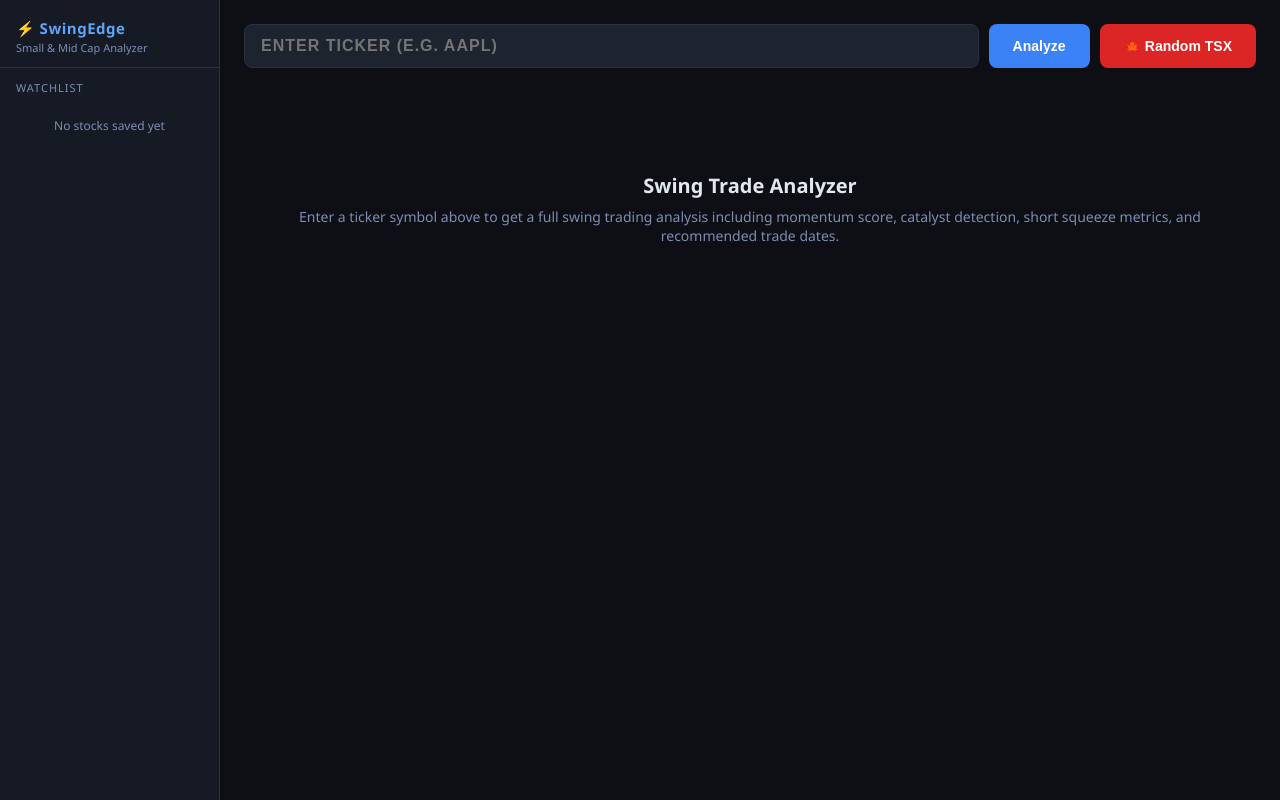
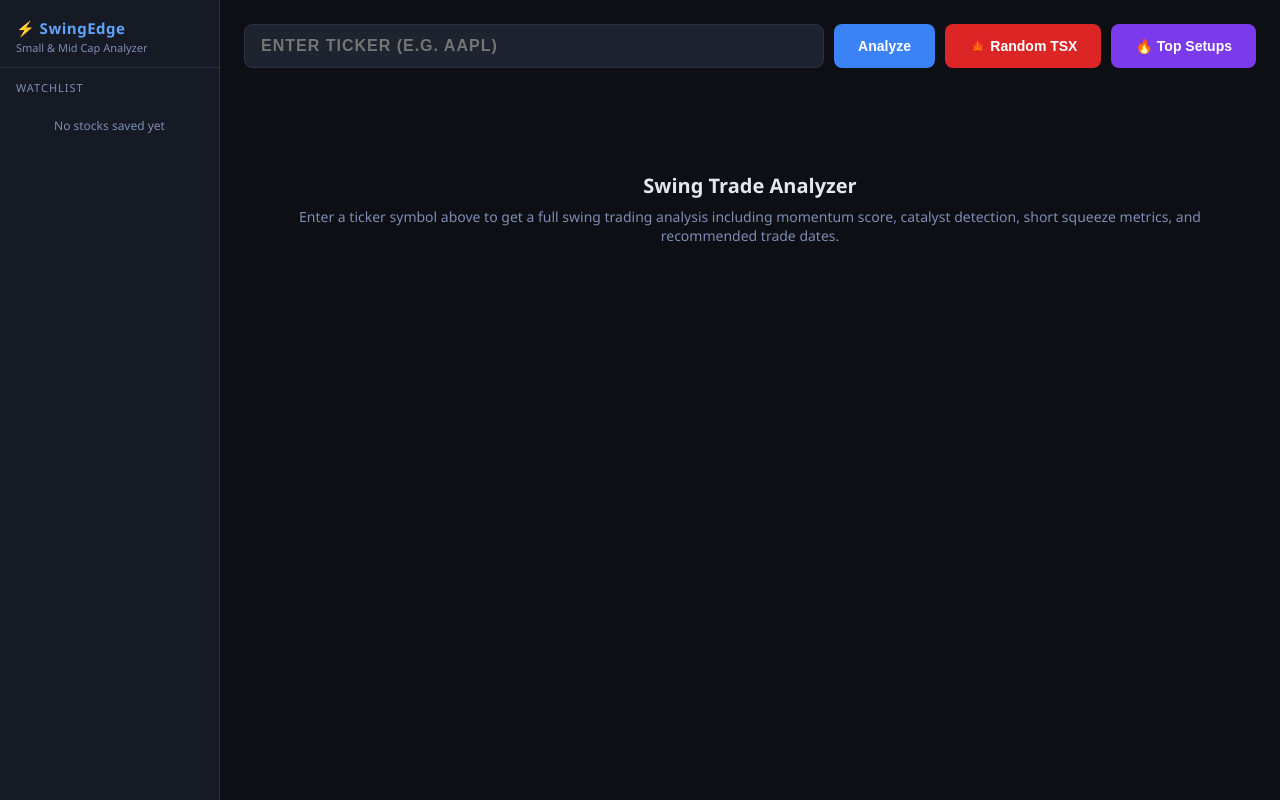
Before and after one commit to gregorybostonn-droid/swing-trade-analyzer, a Flask app: page / in a window 1280 px wide. Run offline with Flask 3, Linux system fonts and the light colour scheme; data that the repository does not hold is empty.

Commit message:
Add Top Setups scanner — filters 60 stocks for score 70+
Scans US momentum stocks + top TSX names in parallel (10 threads).
Results show score, price, change %, RVOL, and rating. Click any
result to load the full analysis. Respects 15-min cache so repeat
scans are instant.

Co-Authored-By: Claude Sonnet 4.6 <noreply@anthropic.com>

```diff
--- a/app.py
+++ b/app.py
@@ -1,11 +1,12 @@
 import random
 import re
+from concurrent.futures import ThreadPoolExecutor, as_completed
+from datetime import datetime
 
 from flask import Flask, jsonify, render_template, request
 from flask_caching import Cache
 
 from data import get_stock_data, load_watchlist, save_watchlist
-from datetime import datetime
 
 app = Flask(__name__)
 cache = Cache(app, config={"CACHE_TYPE": "SimpleCache", "CACHE_DEFAULT_TIMEOUT": 900})
@@ -75,6 +76,58 @@ def analyze():
     return jsonify(result)
 
 
+SCAN_UNIVERSE = [
+    # US — high-momentum small/mid cap
+    "NVDA", "AMD", "TSLA", "MSTR", "COIN", "PLTR", "SMCI", "IONQ", "RKLB",
+    "HOOD", "SOFI", "UPST", "AFRM", "DKNG", "CRWD", "SNOW", "DDOG", "NET",
+    "PANW", "ZS", "UBER", "DASH", "SQ", "PYPL", "ROKU", "SPOT", "TTD",
+    "SHOP", "ABNB", "LYFT", "RIVN", "JOBY", "ACHR", "LUNR", "RDW",
+    # TSX — most liquid momentum names
+    "SHOP.TO", "CSU.TO", "AEM.TO", "WPM.TO", "FNV.TO", "CCO.TO", "NXE.TO",
+    "ARX.TO", "TVE.TO", "MEG.TO", "FM.TO", "HBM.TO", "CLS.TO", "MDA.TO",
+    "DCBO.TO", "WELL.TO", "GUD.TO", "BAM.TO", "ATD.TO", "DOL.TO",
+    "WSP.TO", "GFL.TO", "CAE.TO", "AC.TO", "SU.TO", "CVE.TO",
+]
+
+
+@app.route("/scan")
+def scan():
+    min_score = int(request.args.get("min_score", 70))
+    results = []
+
+    def fetch(ticker):
+        key = f"stock_{ticker}"
+        cached = cache.get(key)
+        if cached:
+            return cached
+        d = get_stock_data(ticker)
+        if d.get("success"):
+            cache.set(key, d)
+        return d
+
+    with ThreadPoolExecutor(max_workers=10) as executor:
+        futures = {executor.submit(fetch, t): t for t in SCAN_UNIVERSE}
+        for future in as_completed(futures):
+            d = future.result()
+            if d.get("success") and d.get("score", {}).get("total", 0) >= min_score:
+                results.append({
+                    "ticker":     d["ticker"],
+                    "name":       d["name"],
+                    "score":      d["score"]["total"],
+                    "rating":     d["score"]["rating"],
+                    "color":      d["score"]["color"],
+                    "price":      d["price"],
+                    "change_pct": d["change_pct"],
+                    "rvol":       d["rvol"],
+                    "rsi":        d["rsi"],
+                    "sector":     d["sector"],
+                    "cap_tier":   d["cap_tier"],
+                })
+
+    results.sort(key=lambda x: x["score"], reverse=True)
+    return jsonify({"success": True, "results": results, "scanned": len(SCAN_UNIVERSE)})
+
+
 @app.route("/random-tsx")
 def random_tsx():
     return jsonify({"ticker": random.choice(TSX_TICKERS)})
--- a/static/main.js
+++ b/static/main.js
@@ -528,3 +528,66 @@ function loadTicker(ticker) {
 }
 
 loadWatchlist();
+
+// ── Scanner ───────────────────────────────────────────────────────────────────
+async function openScanner() {
+  const modal = document.getElementById('scanModal');
+  modal.style.display = 'flex';
+  document.getElementById('scanLoading').style.display = 'block';
+  document.getElementById('scanResults').style.display = 'none';
+  document.getElementById('scanSubtitle').textContent = 'Scanning 60 stocks across US & TSX…';
+
+  try {
+    const res  = await fetch('/scan?min_score=70');
+    const data = await res.json();
+    document.getElementById('scanLoading').style.display = 'none';
+
+    if (!data.success || !data.results.length) {
+      document.getElementById('scanResults').innerHTML =
+        '<div style="text-align:center;padding:40px;color:var(--muted)">No stocks scored 70+ right now. Market conditions may be weak.</div>';
+      document.getElementById('scanResults').style.display = 'block';
+      return;
+    }
+
+    document.getElementById('scanSubtitle').textContent =
+      `Found ${data.results.length} setup${data.results.length !== 1 ? 's' : ''} out of ${data.scanned} stocks scanned`;
+
+    document.getElementById('scanResults').innerHTML = data.results.map(r => {
+      const chgCls  = r.change_pct >= 0 ? 'pos' : 'neg';
+      const chgSign = r.change_pct >= 0 ? '+' : '';
+      return `
+        <div onclick="loadTicker('${r.ticker}'); closeScanner();"
+          style="display:flex;align-items:center;gap:16px;padding:12px;border-radius:8px;border:1px solid var(--border);margin-bottom:8px;cursor:pointer;background:var(--card)"
+          onmouseover="this.style.borderColor='${r.color}'" onmouseout="this.style.borderColor='var(--border)'">
+          <div style="min-width:52px;text-align:center">
+            <div style="font-size:22px;font-weight:900;color:${r.color}">${r.score}</div>
+            <div style="font-size:9px;color:var(--muted);text-transform:uppercase">/100</div>
+          </div>
+          <div style="flex:1;min-width:0">
+            <div style="font-weight:800;font-size:14px">${r.ticker} <span style="font-weight:400;color:var(--muted);font-size:12px">${r.name}</span></div>
+            <div style="font-size:11px;color:var(--muted);margin-top:2px">${r.sector} · ${r.cap_tier}</div>
+          </div>
+          <div style="text-align:right;min-width:90px">
+            <div style="font-weight:700">$${r.price}</div>
+            <div class="${chgCls}" style="font-size:12px">${chgSign}${r.change_pct?.toFixed(2)}%</div>
+          </div>
+          <div style="text-align:right;min-width:70px">
+            <div style="font-size:11px;color:var(--muted)">RVOL</div>
+            <div style="font-weight:700;color:${(r.rvol||0)>=2?'var(--green)':'var(--text)'}">${r.rvol ?? 'N/A'}x</div>
+          </div>
+          <div style="min-width:90px;text-align:right">
+            <div style="font-size:11px;font-weight:700;color:${r.color};border:1px solid ${r.color};border-radius:20px;padding:3px 10px;display:inline-block">${r.rating}</div>
+          </div>
+        </div>`;
+    }).join('');
+
+    document.getElementById('scanResults').style.display = 'block';
+  } catch (e) {
+    document.getElementById('scanLoading').innerHTML =
+      `<div style="color:var(--red)">Scan failed: ${e.message}</div>`;
+  }
+}
+
+function closeScanner() {
+  document.getElementById('scanModal').style.display = 'none';
+}
--- a/templates/index.html
+++ b/templates/index.html
@@ -202,6 +202,28 @@
       <input type="text" id="tickerInput" placeholder="Enter ticker (e.g. AAPL)" maxlength="10" autocomplete="off"/>
       <button onclick="analyze()">Analyze</button>
       <button onclick="randomTSX()" style="background:#dc2626;white-space:nowrap">🍁 Random TSX</button>
+      <button onclick="openScanner()" style="background:#7c3aed;white-space:nowrap">🔥 Top Setups</button>
+    </div>
+
+    <!-- Scanner Modal -->
+    <div id="scanModal" style="display:none;position:fixed;inset:0;background:rgba(0,0,0,.7);z-index:1000;align-items:center;justify-content:center">
+      <div style="background:var(--surface);border:1px solid var(--border);border-radius:14px;width:min(700px,95vw);max-height:80vh;display:flex;flex-direction:column;overflow:hidden">
+        <div style="padding:18px 24px;border-bottom:1px solid var(--border);display:flex;align-items:center;justify-content:space-between">
+          <div>
+            <div style="font-size:16px;font-weight:800;color:var(--text)">🔥 Top Setups — Score 70+</div>
+            <div style="font-size:12px;color:var(--muted);margin-top:2px" id="scanSubtitle">Scanning 60 stocks across US &amp; TSX…</div>
+          </div>
+          <button onclick="closeScanner()" style="background:transparent;border:none;color:var(--muted);font-size:22px;cursor:pointer;line-height:1">×</button>
+        </div>
+        <div id="scanBody" style="overflow-y:auto;padding:16px 24px;flex:1">
+          <div id="scanLoading" style="text-align:center;padding:40px;color:var(--muted)">
+            <div style="font-size:32px;margin-bottom:12px">⏳</div>
+            <div>Scanning stocks in parallel…</div>
+            <div style="font-size:12px;margin-top:6px">This takes about 15–20 seconds</div>
+          </div>
+          <div id="scanResults" style="display:none"></div>
+        </div>
+      </div>
     </div>
 
     <div id="errorBox" style="display:none" class="error-box"></div>
```
